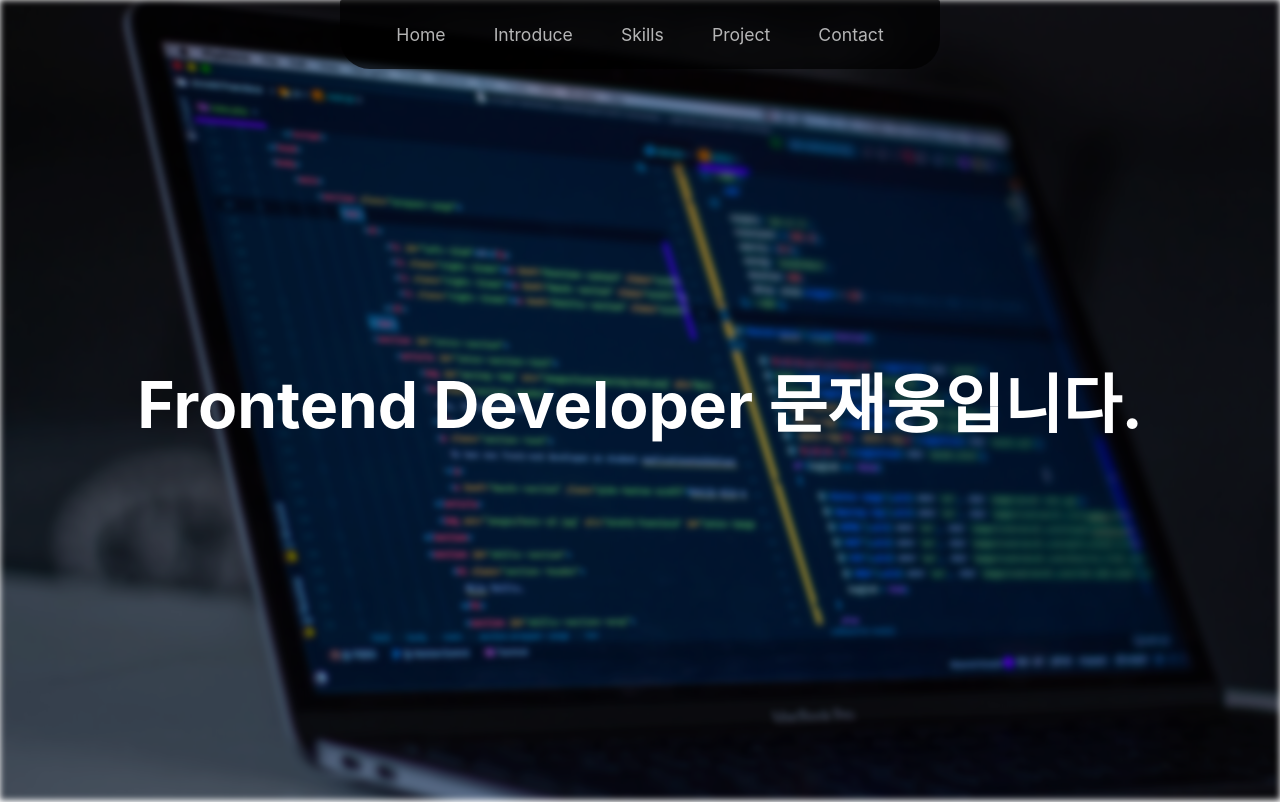
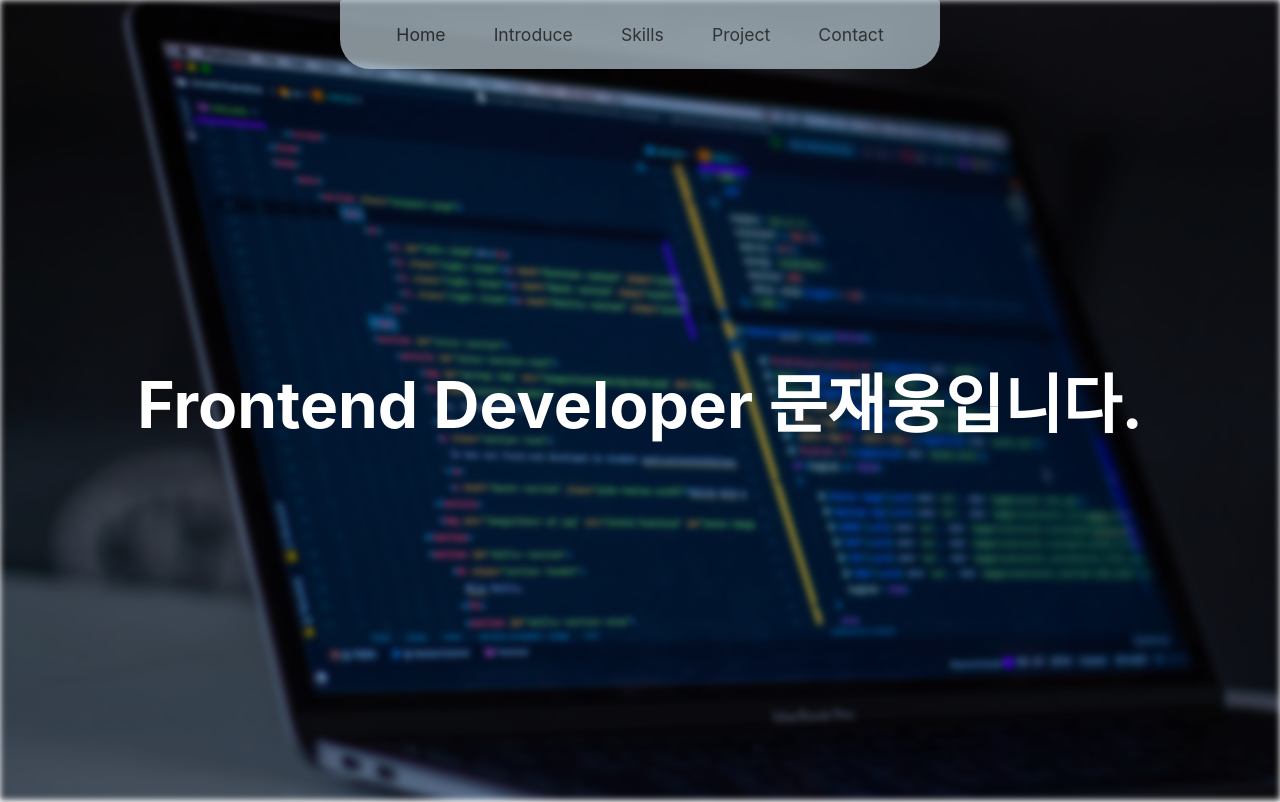
Before and after one commit to mjwoong/my_portfolio_website, a React (Create React App) app: page / in a window 1280 px wide. Shown: the top 802 px of the page. Built offline with nearby package versions, Linux system fonts and the light colour scheme.

Commit message:
modify header css

```diff
--- a/src/components/Header.jsx
+++ b/src/components/Header.jsx
@@ -35,7 +35,9 @@ const HeaderBar = styled.ul`
   display: flex;
   position: fixed;
   z-index: 1;
-  background-color: rgba(0, 0, 0, 0.7);
+  /* background-color: rgba(0, 0, 0, 0.7); */
+  background-color: #BDCDD6;
+  opacity: 0.7;
   border-radius: 2px 2px 30px 30px;
   padding: 0 2rem 0 2rem;
 `;
@@ -45,6 +47,7 @@ const List = styled.li`
   font-size: 1.1rem;
   color: #ececec;
   color: #ffffff;
+  color: black;
   opacity: 0.7;
   cursor: pointer;
   :hover {
```
